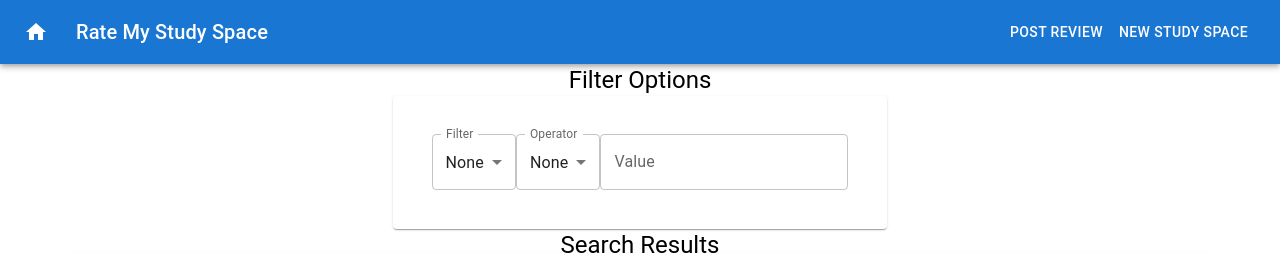
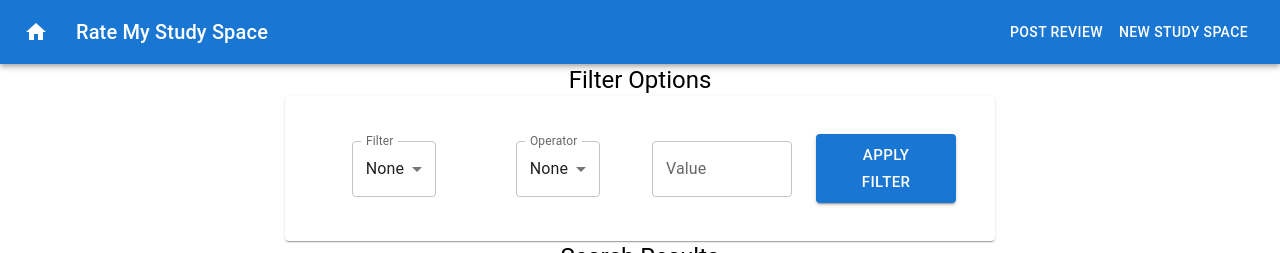
Before and after one commit to Jincheng-Chen/RateMyStudySpace, a React (Create React App) app in the folder client/: page /search in a window 1280 px wide. Shown: the top 253 px of the page. Built offline with nearby package versions, Linux system fonts and the light colour scheme.

Commit message:
Fixed spacing for filter section and added (nonfunctional) button to apply them

```diff
--- a/client/src/screens/searchPage/Filters.jsx
+++ b/client/src/screens/searchPage/Filters.jsx
@@ -6,6 +6,8 @@ import {
   MenuItem,
   Select,
   TextField,
+  Button,
+  Grid,
 } from "@mui/material";
 import { makeStyles } from "@mui/styles";
 
@@ -36,6 +38,13 @@ function Filters() {
 
   return (
     <Card className={classes.container}>
+      <Grid
+        container
+        spacing={3}
+        justifyContent={"space-evenly"}
+        alignItems={"center"}
+      >
+        <Grid item xs={3}>
           <FormControl>
             <InputLabel id={"filter-label"}>Filter</InputLabel>
             <Select
@@ -53,6 +62,8 @@ function Filters() {
               <MenuItem value={"time"}>Time Limit</MenuItem>
             </Select>
           </FormControl>
+        </Grid>
+        <Grid item xs={3}>
           <FormControl>
             <InputLabel id={"operator-label"}>Operator</InputLabel>
             <Select
@@ -69,6 +80,8 @@ function Filters() {
               <MenuItem value={"equal"}>=</MenuItem>
             </Select>
           </FormControl>
+        </Grid>
+        <Grid item xs={3}>
           <FormControl>
             <TextField
               id={"value-options"}
@@ -79,6 +92,13 @@ function Filters() {
               type={"number"}
             />
           </FormControl>
+        </Grid>
+        <Grid item xs={3}>
+          <Button id={"apply-filter"} variant={"contained"} size={"large"}>
+            Apply Filter
+          </Button>
+        </Grid>
+      </Grid>
     </Card>
   );
 }
```
Lines whose indentation alone changed are shown as unchanged.
